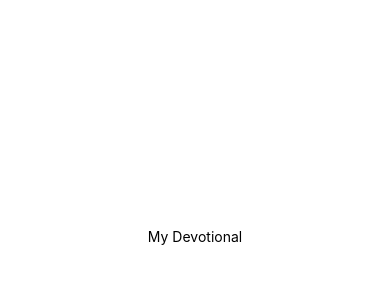
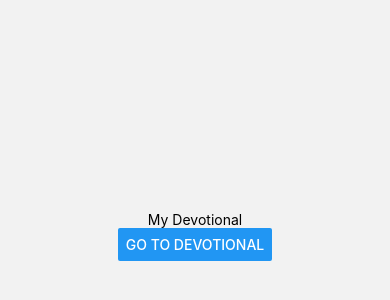
Before and after one commit to GersonRocha9/MyDevotional, a React Native app: screen / in a window 390 px wide. Shown: the part 186-486 px from the top of the page. Built offline with nearby package versions, Linux system fonts and the light colour scheme.

Commit message:
feat: create a navigation structure

```diff
--- a/App.tsx
+++ b/App.tsx
@@ -1,21 +1,11 @@
-import { StatusBar } from 'expo-status-bar'
 import React from 'react'
-import { StyleSheet, Text, View } from 'react-native'
+
+import { Routes } from './src/routes/routes'
 
 export default function App() {
   return (
-    <View style={styles.container}>
-      <Text>My Devotional</Text>
-      <StatusBar style="auto" />
-    </View>
+    <>
+      <Routes />
+    </>
   )
 }
-
-const styles = StyleSheet.create({
-  container: {
-    flex: 1,
-    backgroundColor: '#fff',
-    alignItems: 'center',
-    justifyContent: 'center',
-  },
-})
--- a/package.json
+++ b/package.json
@@ -10,12 +10,13 @@
   },
   "dependencies": {
     "@react-navigation/native": "^6.1.17",
+    "@react-navigation/native-stack": "^6.10.0",
     "expo": "~51.0.20",
     "expo-status-bar": "~1.12.1",
     "react": "18.2.0",
     "react-native": "0.74.3",
-    "react-native-screens": "3.31.1",
-    "react-native-safe-area-context": "4.10.1"
+    "react-native-safe-area-context": "4.10.1",
+    "react-native-screens": "3.31.1"
   },
   "devDependencies": {
     "@babel/core": "^7.20.0",
--- /dev/null
+++ b/src/routes/routes.tsx
@@ -0,0 +1,19 @@
+import { NavigationContainer } from '@react-navigation/native'
+import { createNativeStackNavigator } from '@react-navigation/native-stack'
+import * as React from 'react'
+
+import { DevotionalScreen } from '../screens/devotional'
+import { HomeScreen } from '../screens/home'
+
+const Stack = createNativeStackNavigator()
+
+export function Routes() {
+  return (
+    <NavigationContainer>
+      <Stack.Navigator initialRouteName="name">
+        <Stack.Screen name="Home" component={HomeScreen} options={{ headerShown: false }} />
+        <Stack.Screen name="Devotional" component={DevotionalScreen} />
+      </Stack.Navigator>
+    </NavigationContainer>
+  )
+}
--- /dev/null
+++ b/src/screens/devotional.tsx
@@ -0,0 +1,9 @@
+import { Text, View } from 'react-native'
+
+export function DevotionalScreen() {
+  return (
+    <View style={{ flex: 1, alignItems: 'center', justifyContent: 'center' }}>
+      <Text>Devotional Screen</Text>
+    </View>
+  )
+}
--- /dev/null
+++ b/src/screens/home.tsx
@@ -0,0 +1,11 @@
+import { Button, Text, View } from 'react-native'
+
+export function HomeScreen({ navigation }: any) {
+  return (
+    <View style={{ flex: 1, alignItems: 'center', justifyContent: 'center' }}>
+      <Text>My Devotional</Text>
+
+      <Button title="Go to Devotional" onPress={() => navigation.navigate('Devotional')} />
+    </View>
+  )
+}
```
Also changed, not shown: 1 other file (tests, documents, lock files or other folders).
